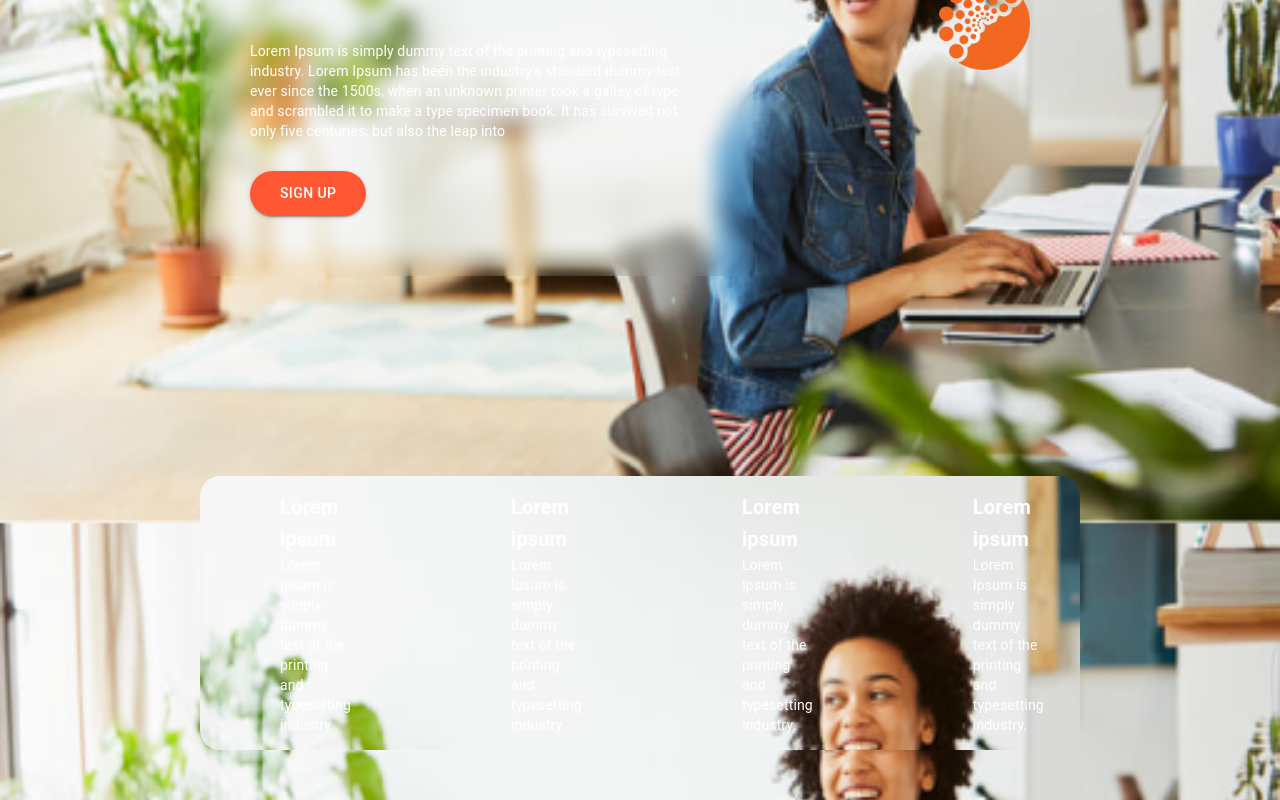
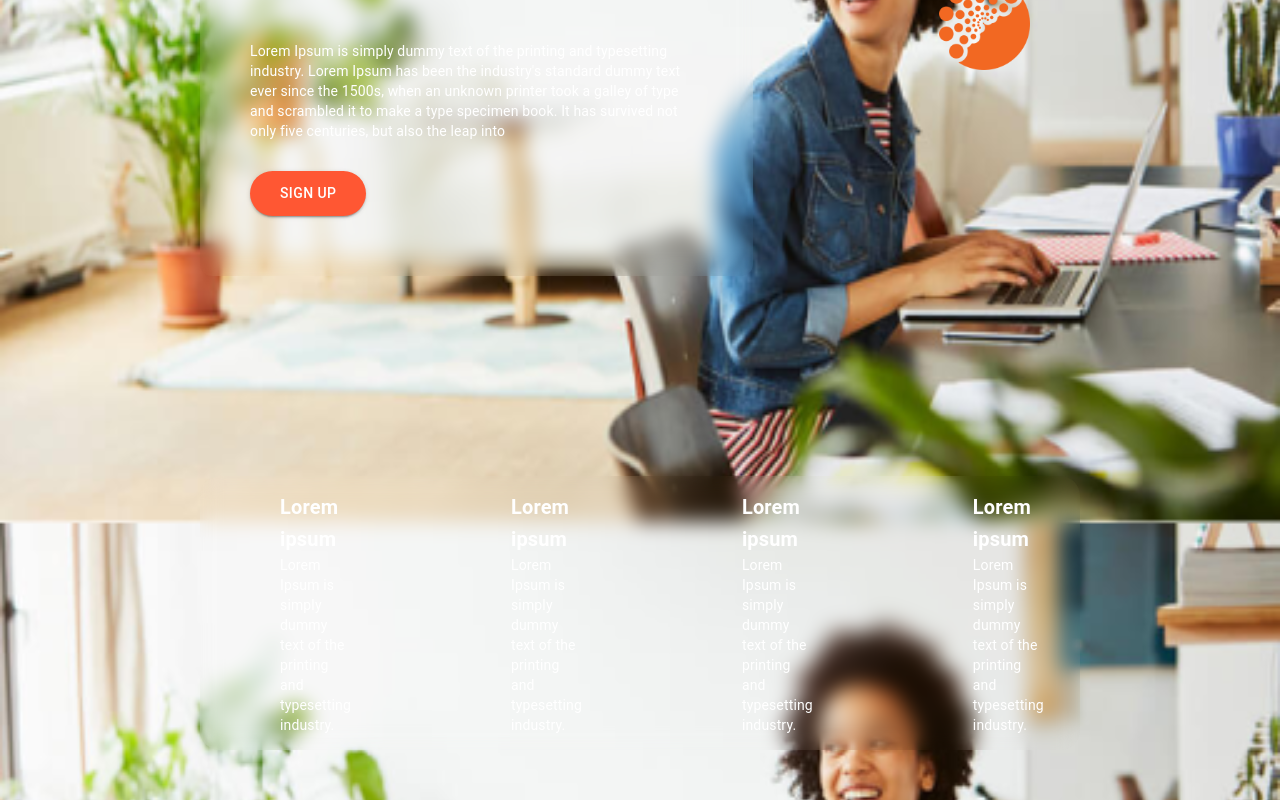
Before and after one commit to jhunel18/ojtconnect-com, a React (Vite) app: page / in a window 1280 px wide. Shown: the part 277-1077 px from the top of the page. Built offline with nearby package versions, Linux system fonts and the light colour scheme.

Commit message:
Landing Page

```diff
--- a/src/pages/LandingPage.jsx
+++ b/src/pages/LandingPage.jsx
@@ -43,8 +43,7 @@ const LandingPage = () => {
             </Box>
             <Box display={"flex"} alignItems={"center"} justifyContent={"space-evenly"} mt={"200px"}
                 sx={{
-                    background: 'inherit',
-                    backdropFilter: 'blur(10px)',
+                    backdropFilter: 'blur(10px) !important',
                     borderRadius: '20px'
                 }}
             >
```
